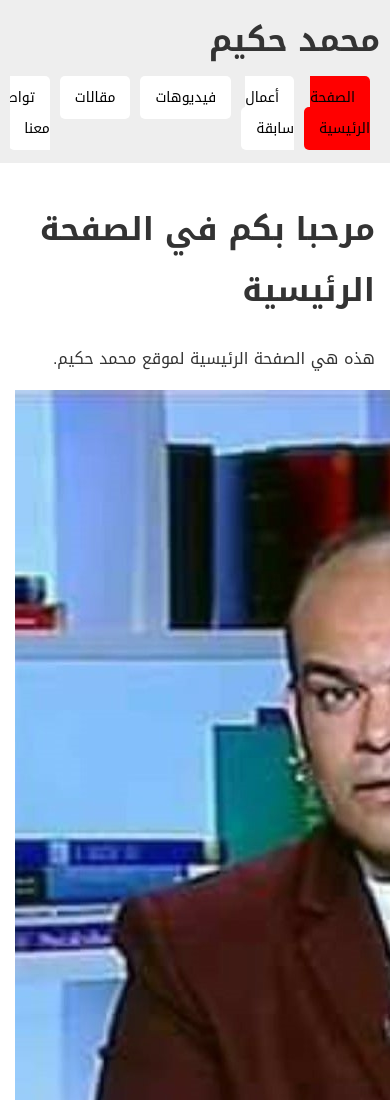
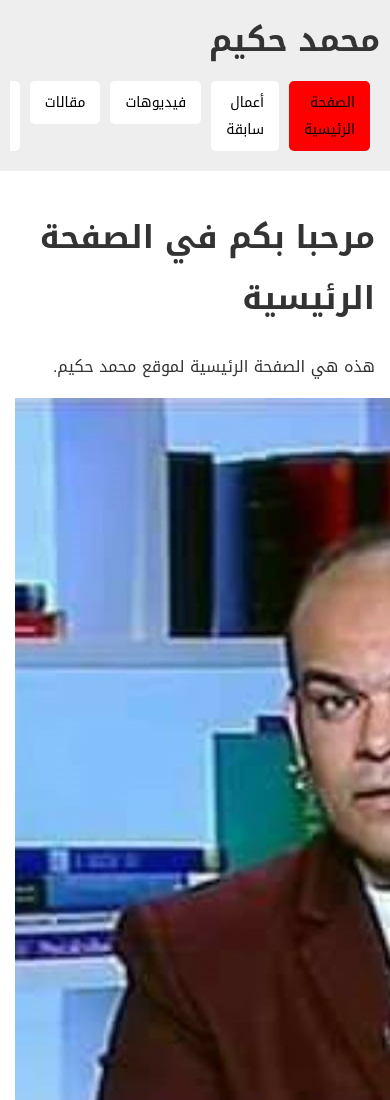
Before and after one commit to Jo-Hakim/mohammed, a plain HTML site: page index.html in a window 390 px wide. Shown: the top 1100 px of the page. Drawn offline with Linux system fonts and the light colour scheme.

Commit message:
Add files via upload

```diff
--- a/style.css
+++ b/style.css
@@ -36,6 +36,9 @@ header ul li a {
     padding: 10px 20px;
     border-radius: 5px;
     transition: background-color 0.3s, color 0.3s;
+    display: flex;
+    flex-direction: row;
+    flex-wrap: nowrap;
 }
 
 header ul li a.active {
@@ -86,11 +89,14 @@ main {
     .thelist{
         display: flex;
         overflow-x: scroll;
+
     }
 
     header ul li a {
         padding: 5px 10px;
         font-size: 12px;
+        display: flex;
+        flex-flow: row nowrap;
     }
 
     main {
@@ -124,6 +130,8 @@ main {
     header ul li a {
         padding: 8px 15px;
         font-size: 14px;
+        display: flex;
+        flex-flow: row nowrap;
     }
 
     main {
```
